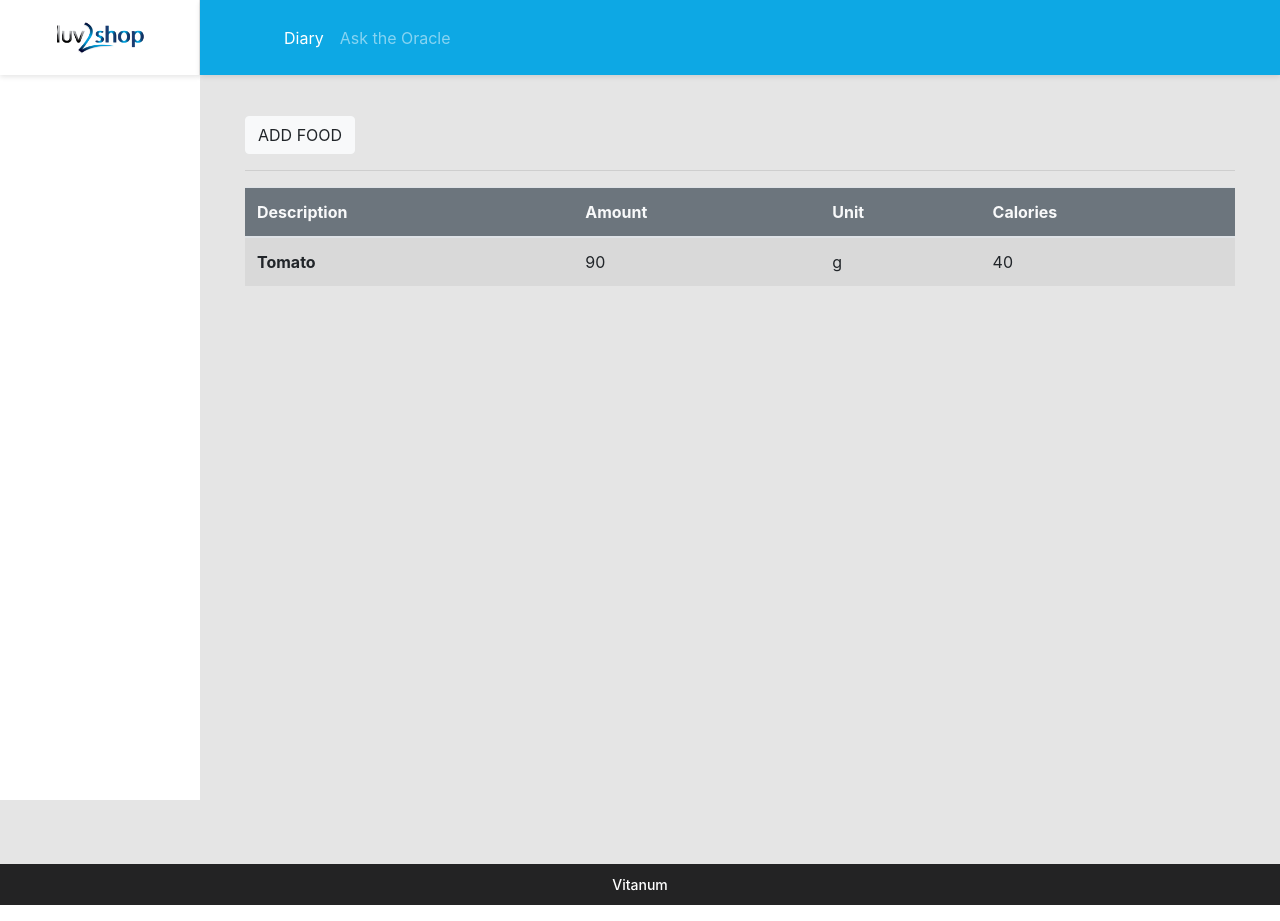
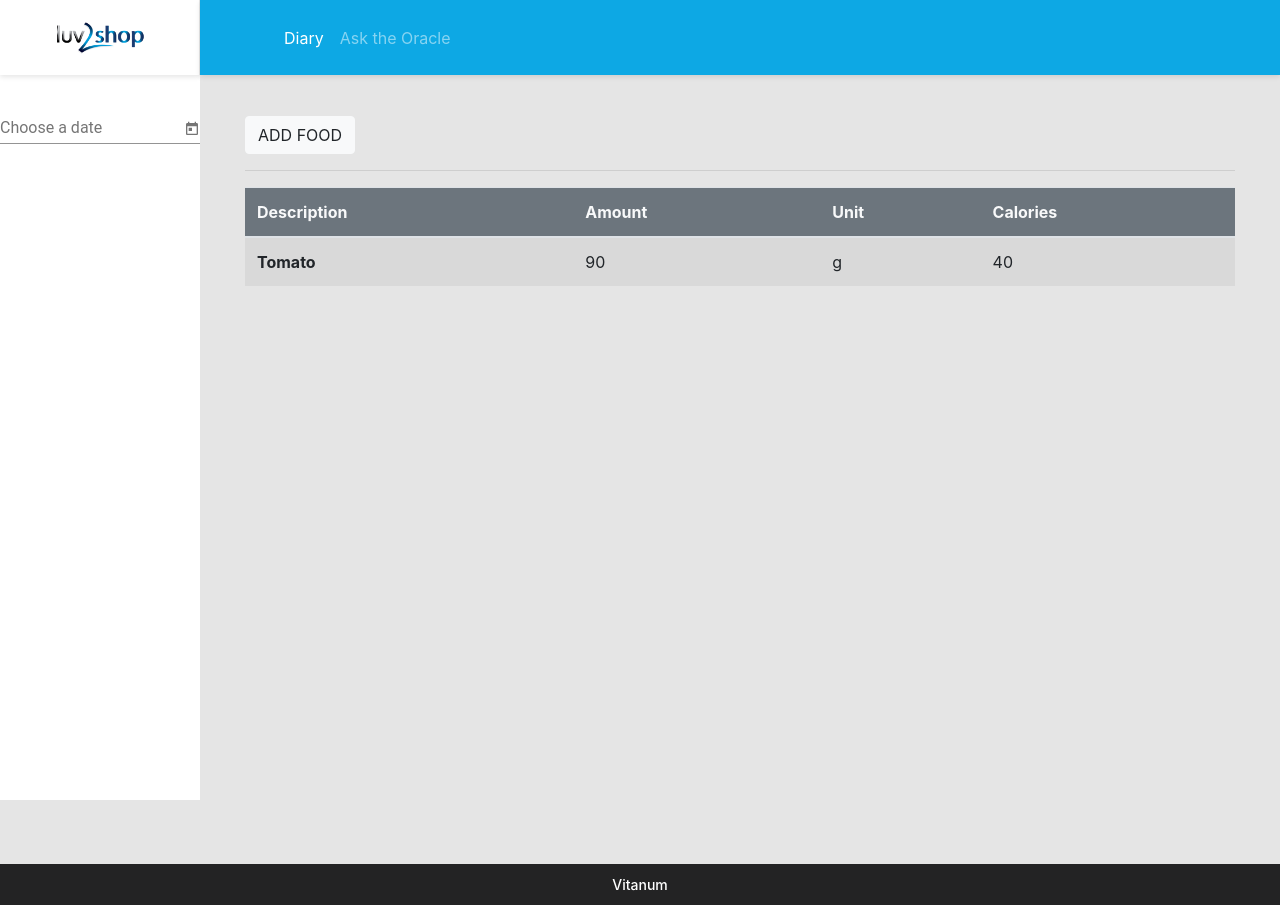
Before and after one commit to cdinescu/vitanum-frontend, an Angular app: page /diaries in a window 1280 px wide. Built offline with nearby package versions, Linux system fonts and the light colour scheme.

Commit message:
Added datepicker

```diff
--- a/src/app/app.module.ts
+++ b/src/app/app.module.ts
@@ -15,6 +15,7 @@ import { MatDialogModule } from '@angular/material/dialog';
 import { BrowserAnimationsModule } from '@angular/platform-browser/animations';
 import { AddFoodDialogComponent } from './components/add-food-dialog/add-food-dialog.component';
 import { MatIconModule } from "@angular/material/icon";
+import { MaterialModule } from './material.module';
 
 const routes: Routes = [
   {path: 'diaries/:id', component: DiaryComponent},
@@ -41,7 +42,8 @@ const routes: Routes = [
     AppRoutingModule,
     MatDialogModule,
     BrowserAnimationsModule,
-    MatIconModule
+    MatIconModule,
+    MaterialModule
   ],
   providers: [DiaryServiceService],
   bootstrap: [AppComponent]
--- a/src/app/components/diary/diary.component.html
+++ b/src/app/components/diary/diary.component.html
@@ -1,3 +1,19 @@
+<aside class="menu-sidebar d-none d-lg-block">
+  <div class="logo">
+      <a routerLink="/diaries" class="nav-link" routeLinkActive="active-link">
+          <img src="assets/images/logo.png" alt="luv2shop" class="img-responsive">
+      </a>
+  </div>
+  <br>
+  <div>
+    <mat-form-field>
+      <input matInput [matDatepicker]="picker" placeholder="Choose a date">
+      <mat-datepicker-toggle matSuffix [for]="picker"></mat-datepicker-toggle>
+      <mat-datepicker #picker></mat-datepicker>
+    </mat-form-field>
+  </div>
+</aside>
+
 <button type="button" class="btn btn-light" (click)="openDialog()">ADD FOOD</button>
 
 <hr>
```
Also changed, not shown: src/app/material.module.ts (added, +26 -0 lines).
